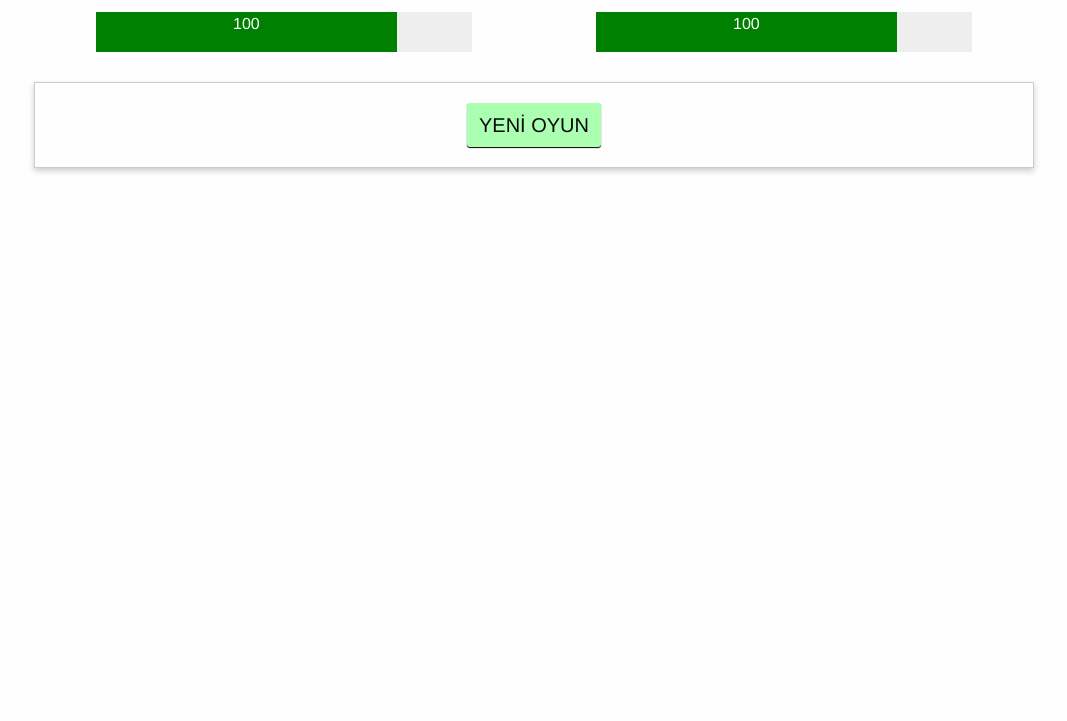
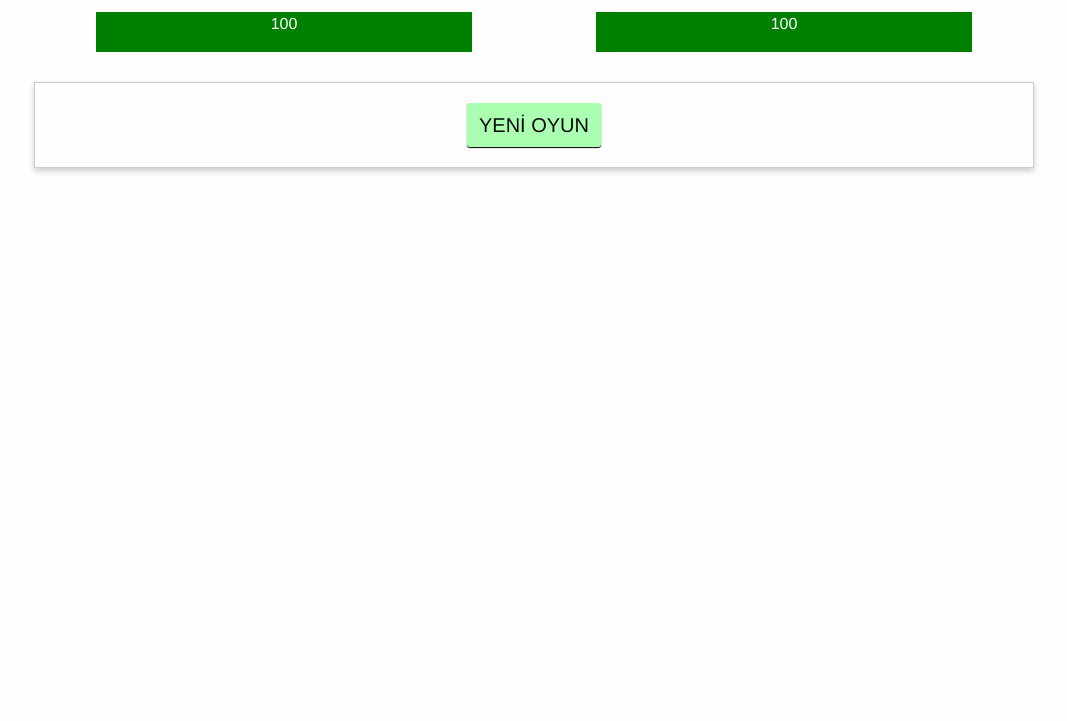
Before and after one commit to mucahit-sahin/vuejs-canavar-avi-oyunu, a plain HTML site: page index.html in a window 1280 px wide. Shown: the part 79-800 px from the top of the page, without its empty margins (106-1173 px from the left). Drawn offline with nearby package versions, Linux system fonts and the light colour scheme.

Commit message:
progress bar ayarlandı

```diff
--- a/index.html
+++ b/index.html
@@ -11,8 +11,8 @@
     <section class="row">
         <div class="small-6 columns">
             <h1 class="text-center">SEN</h1>
-            <div class="healthbar">
-                <div class="healthbar text-center" style="background-color: green; margin: 0; color: white;">
+            <div class="healthbar" >
+                <div :style={width:player_heal+"%"} class="healthbar text-center" style="background-color: green; margin: 0; color: white;">
                     {{player_heal}}
                 </div>
             </div>
@@ -20,7 +20,7 @@
         <div class="small-6 columns">
             <h1 class="text-center">CANAVAR</h1>
             <div class="healthbar">
-                <div class="healthbar text-center" style="background-color: green; margin: 0; color: white;">
+                <div :style={width:monster_heal+"%"} class="healthbar text-center" style="background-color: green; margin: 0; color: white;">
                     {{monster_heal}}
                 </div>
             </div>
```
